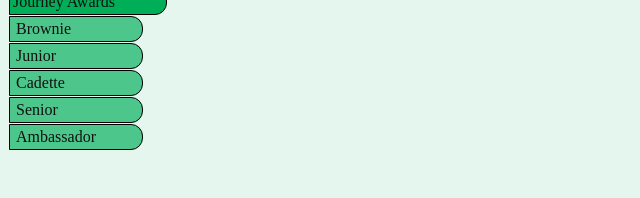
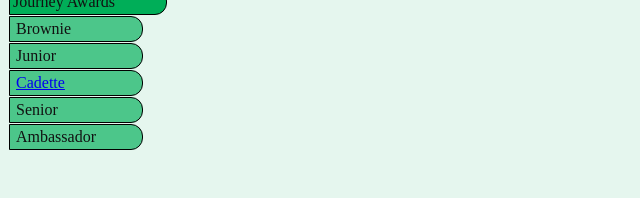
Before and after one commit to HigherAwardsProjects/HigherAwardsProjects, a plain HTML site: page cadettejourneys.html in a window 1280 px wide. Shown: the part 173-371 px from the top of the page, 0-640 px from the left. Drawn offline with Linux system fonts and the light colour scheme.

Commit message:
Update cadettejourneys.html

```diff
--- a/cadettejourneys.html
+++ b/cadettejourneys.html
@@ -139,7 +139,7 @@
       Junior
     </div>
     <div class="sidenavitem2">
-      Cadette
+      <a href="cadettejourneys.html">Cadette</a>
     </div>
      <div class="sidenavitem2">
       Senior
```
